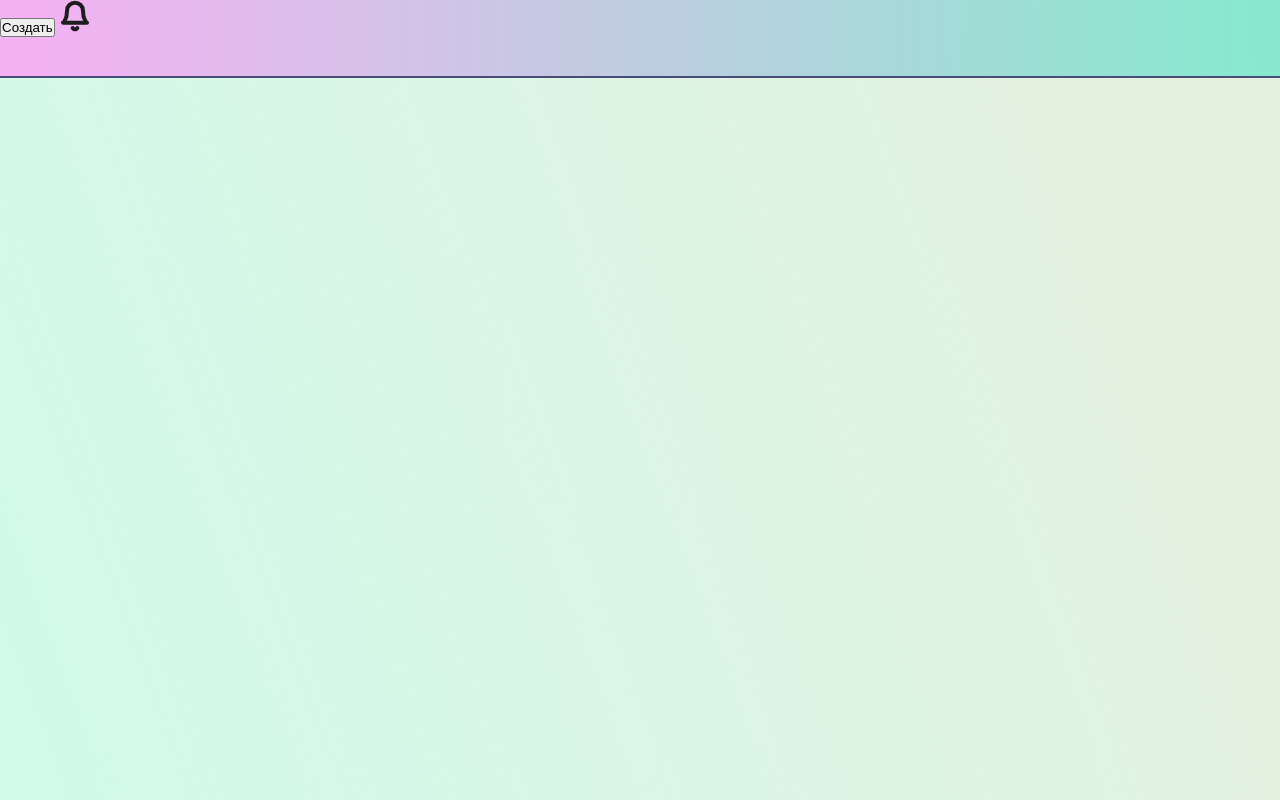
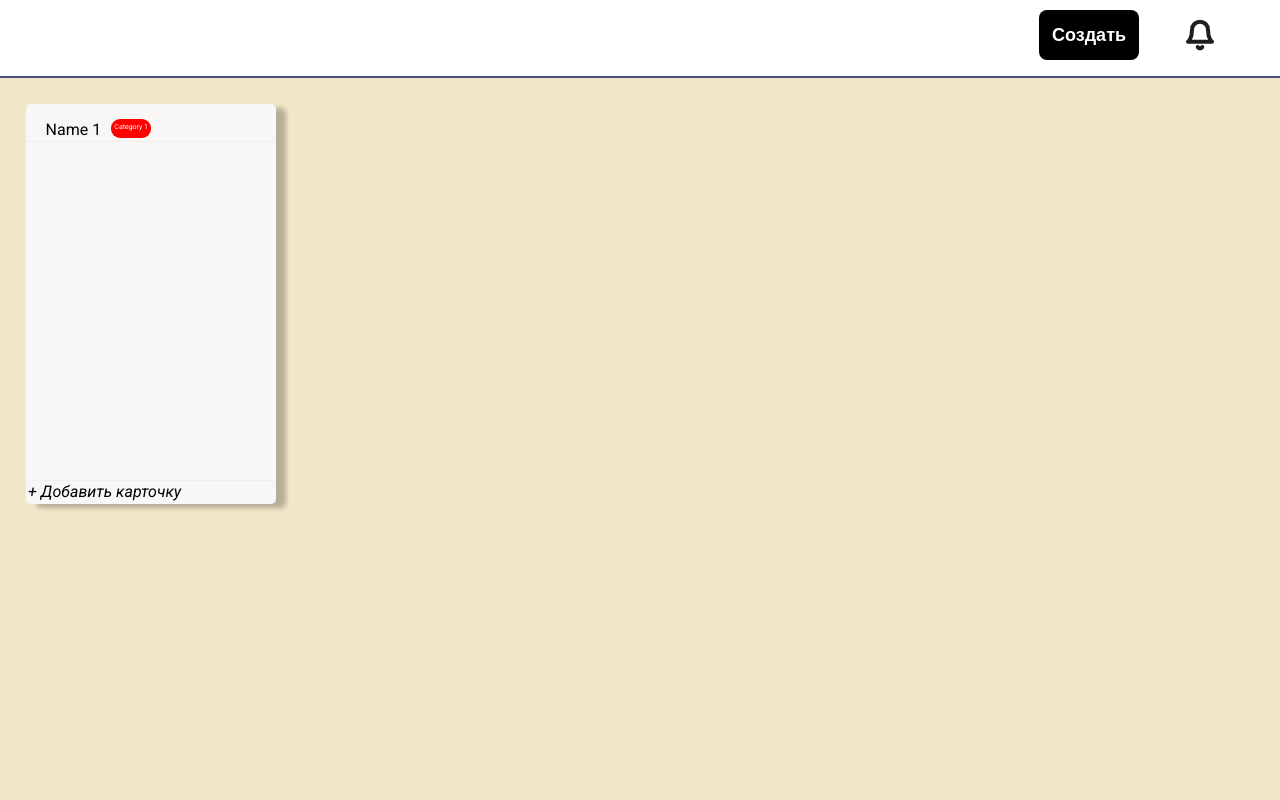
Before and after one commit to dionysiusmukha/TaskWeb, a plain HTML site: page index.html in a window 1280 px wide. Both pictures are taken after a click on the button "Создать". Shown: the top 800 px of the page. Drawn offline with Linux system fonts and the light colour scheme.

Commit message:
create task and card

```diff
--- a/css/style.css
+++ b/css/style.css
@@ -3,38 +3,175 @@
     padding: 0;
     margin: 0;
 }
-/* Rectangle 1 */
-
 
 
 body {
     font-family: Roboto;
+    width: 100%;
 }
 
-ul li {
-    font-weight: 400;
-}
 
-header ul {
 
+header {
     width: 100%;
     height: 76px;
-
-    background: linear-gradient(89.9deg, rgba(232, 91, 228, 0.47) 2.43%, rgba(2, 207, 152, 0.47) 97.99%);
+    background: white;
     border-bottom: 2px solid #494D77;
 }
 
+.btnAndIcon {
+    padding-top: 10px;
+    display: flex;
+    justify-content: flex-end;
+    padding-right: 5%;
+}
+
+
+
+.btnAndIcon > .btnCreate{
+    background: none;
+    border: none;
+    background-color: black;
+    color: white;
+    height: 50px;
+    width: 100px;
+    border-radius: 8px;
+    font-weight: 600;
+    font-size: large;
+    transition: transform  0.3s ease;
+}
+
+
+.btnCreate:hover {
+    transform: scale(1.05);
+}
+
+.imgBell {
+    transition: transform 0.3s ease;
+    padding-left: 45px;
+}
+
+.imgBell:hover {
+    transform: scale(1.2);
+}
+
+
 main {
+    width: 100%;
+    min-height: 100vh;
+    background-color: #f2e8c9;
+}
 
-    width: 100%;
-    height: 947px;
-    top: 77px;
+.container-crt {
+    display: flex;
+    padding-top: 2%;
+    padding-left: 2%;
+    padding-right: 2%;
+    padding-bottom: 1%;
+    gap: 2%;
+    overflow-x: auto;
+    align-items: flex-start;
+}
 
-    background: linear-gradient(249.89deg, rgba(169, 211, 150, 0.3) 10.71%, rgba(28, 231, 153, 0.2) 90.78%);
+.container-crt::-webkit-scrollbar {
+    width: 6px;
+    height: 6px;
+}
+
+.container-crt::-webkit-scrollbar-thumb {
+    background-color: darkgoldenrod;
+    border-radius: 3px;
+}
+
+.task {
+    max-height: 400px;
+    min-height: 400px;
+    min-width: 250px;
+    background: #F9F6F6;
+    box-shadow: 10px 4px 5px rgba(0, 0, 0, 0.25);
+    border-radius: 5px;
+    font-family: 'Roboto';
+    display: flex;
+    flex-direction: column;
+}
+
+.textInRect {
+    color: black;
+    font-style: italic;
+    font-weight: 400;
+    font-size: 16px;
+    line-height: 140%;
+    border-top: 1px solid #eee;
+    margin-left: 1%;
+    margin-top: auto;
+}
+
+.textInRect:hover {
+    cursor: pointer;
+    -webkit-text-stroke: 0.1px gainsboro;
+}
+
+.cards {
+    min-height: 50px;
+    min-width: 200px;
+    margin-right: 25px;
+    margin-left: 25px;
+    margin-top: 2.5px;
+    margin-bottom: 2.5px;
+    border-radius: 3px;
+    background-color: gainsboro;
+}
+
+.name-task {
+    font-weight: 400;
+    font-size: 16px;
+    line-height: 140%;
+}
+
+.name-and-category {
+    padding-left: 20px;
+    padding-top: 15px;
+    border-bottom: 1px solid #eee;
+    margin-bottom: 2.5px;
+    display: flex;
+    flex-direction: row;
+}
+
+.category {
+    margin-left: 10px;
+    margin-bottom: 3px;
+    font-weight: 400;
+    font-size: 7px;
+    line-height: 140%;
+    color: white;
+    background-color: red;
+    border-radius: 9px;
+    min-width: 40px;
+    max-width: 200px;
+    display: flex;
+    justify-content: center;
+    align-items: center;
+}
+
+
+.container-for-cards {
+    overflow-y: auto;
+    overflow-x: hidden;
+    display: flex;
+    flex-direction: column;
 
 }
 
+.container-for-cards::-webkit-scrollbar {
+    width: 6px;
+    height: 3px;
+}
 
-header ul li {
-   display: inline;
+.container-for-cards::-webkit-scrollbar-thumb {
+    background-color: darkgoldenrod;
+    border-radius: 3px;
 }
+
+.container-for-cards::-webkit-scrollbar-thumb:hover {
+    background-color: #555;
+}
--- a/index.html
+++ b/index.html
@@ -1,5 +1,5 @@
     <!DOCTYPE html>
-<html lang="en">
+    <html lang="ru">
     <head>
         <meta charset="UTF-8">
         <title>Task</title>
@@ -7,16 +7,18 @@
     </head>
     <body>
         <header>
-        <ul>
-            <li><button>Создать</button></li>
-            <li><img src="img/Bell.svg"> </li>
-        </ul>
+            <div class="btnAndIcon">
+                <button id="main-btn" class="btnCreate">Создать</button>
+                <img class="imgBell" src="img/Bell.svg" alt="Колокольчик">
+            </div>
         </header>
         <main>
+        <div class="container-crt" id="container-main">
+
+        </div>
+
 
         </main>
-    <script>
-
-    </script>
+        <script src="js/main.js"></script>
     </body>
     </html>
--- /dev/null
+++ b/js/main.js
@@ -0,0 +1,44 @@
+let taskCounter = 0;
+document.getElementById('main-btn').addEventListener('click', addTask);
+
+
+function addTask() {
+    const container = document.getElementById('container-main');
+    taskCounter++;
+
+
+
+    const task = document.createElement('div');
+    task.classList.add('task');
+    container.appendChild(task);
+    const nameAndCategory = document.createElement('div');
+    nameAndCategory.classList.add('name-and-category');
+    task.appendChild(nameAndCategory);
+    const nameTask = document.createElement('p');
+    nameTask.classList.add('name-task');
+    nameAndCategory.appendChild(nameTask);
+    nameTask.textContent = `Name ${taskCounter}`;
+    const categoryTask = document.createElement('p');
+    categoryTask.classList.add('category');
+    nameAndCategory.appendChild(categoryTask);
+    categoryTask.textContent = `Category ${taskCounter}`;
+    const containerForCards = document.createElement('div');
+    containerForCards.classList.add('container-for-cards');
+    task.appendChild(containerForCards);
+
+
+    const textElemnt = document.createElement('p');
+    textElemnt.textContent = "+ Добавить карточку";
+    textElemnt.classList.add('textInRect');
+    task.appendChild(textElemnt);
+    textElemnt.addEventListener('click',addCard);
+}
+
+
+function addCard() {
+    const taskElement = this.parentNode
+    const containerForCards = taskElement.querySelector('.container-for-cards');
+    const card = document.createElement('div');
+    card.classList.add('cards');
+    containerForCards.insertBefore(card,containerForCards.firstChild);
+}
```
Also changed, not shown: img/heroicons_trash.svg (added). Lines whose indentation alone changed are shown as unchanged.
